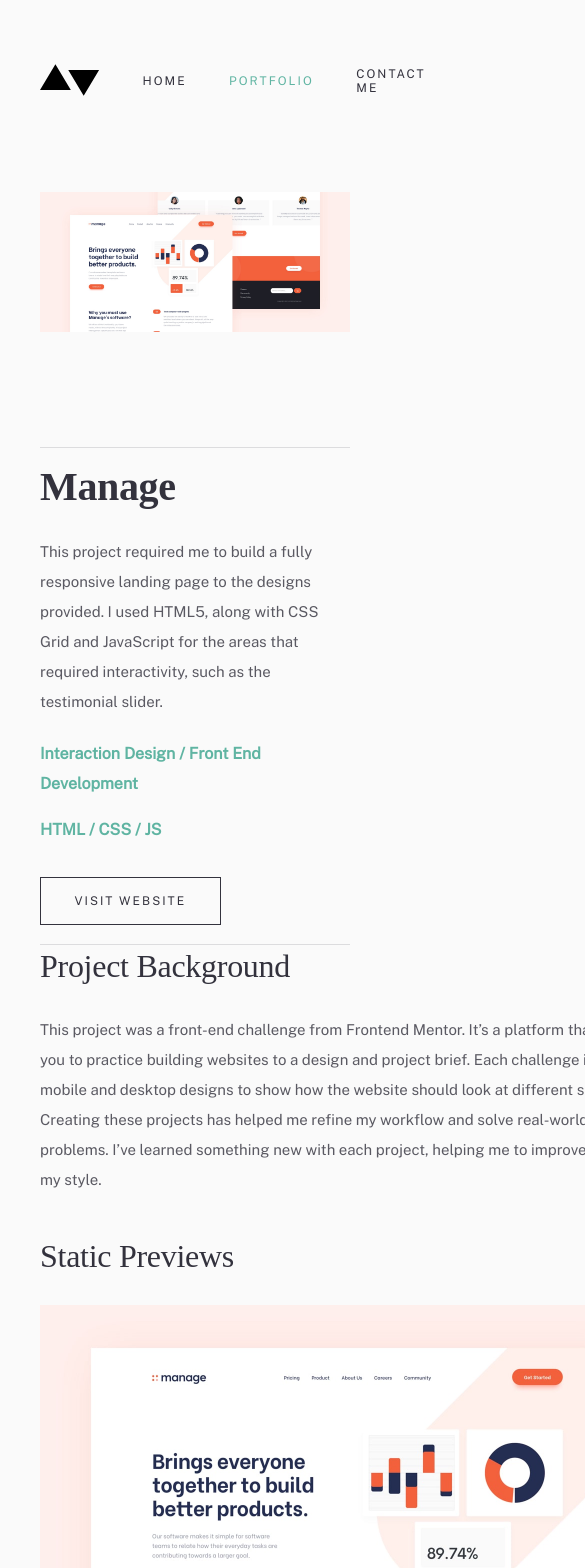
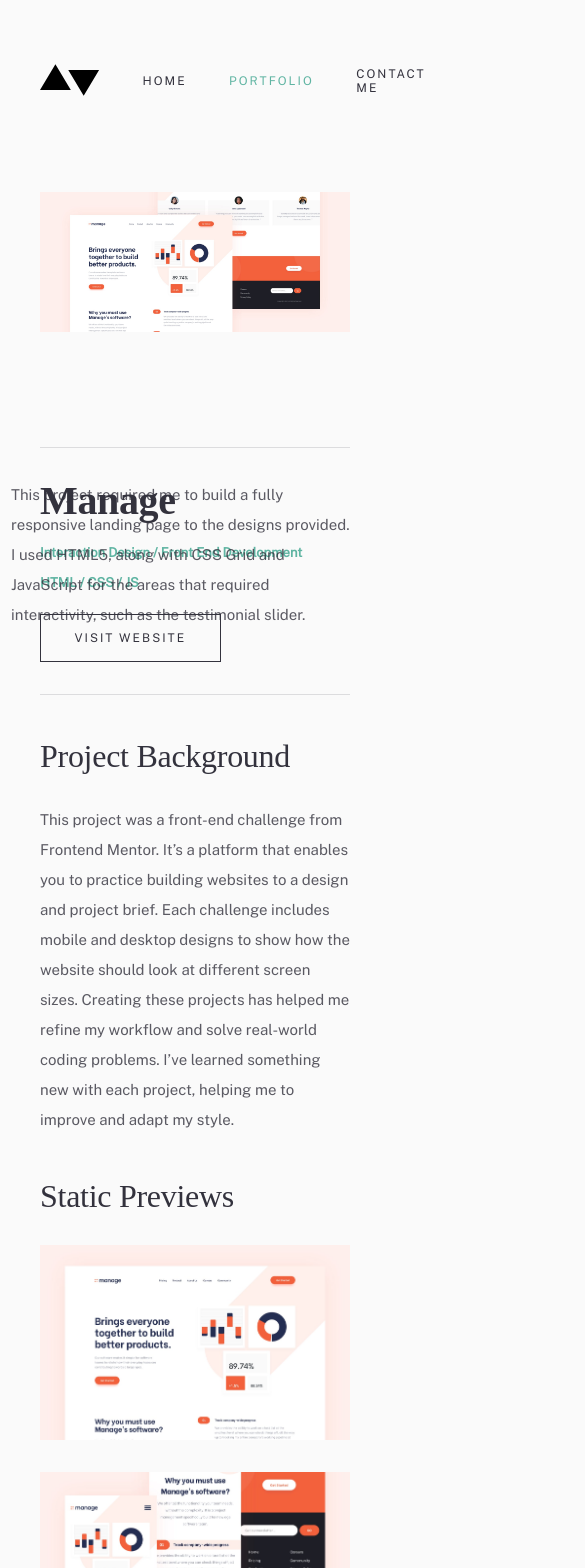
Before and after one commit to KazikKluz/minimalist-portfolio, a Next.js app: page /portfolio/1 in a window 390 px wide. Shown: the top 1568 px of the page, 585 px wide, since content can reach past the window. Built offline with nearby package versions, Linux system fonts and the light colour scheme; a web font is replaced by a local one.

Commit message:
tablet media queries for detail page done

```diff
--- a/components/button-secondary/button-secondary.component.tsx
+++ b/components/button-secondary/button-secondary.component.tsx
@@ -18,6 +18,7 @@ const ButtonSecondary = ({
   href,
 }: Props) => {
   return (
+    <>
       <a
         href={href}
         className={`${styles.btn} ${dark ? styles.dark : ''} ${
@@ -27,6 +28,7 @@ const ButtonSecondary = ({
       >
         {children}
       </a>
+    </>
   );
 };
 
--- a/components/paginator/paginator.module.scss
+++ b/components/paginator/paginator.module.scss
@@ -5,6 +5,10 @@
   border-bottom: 1px solid rgba(#33323d, 0.15);
   margin-top: 6.4rem;
   color: var(--color-greyish-dark-blue);
+
+  @media screen and (max-width: 868px) {
+    margin-top: 8rem;
+  }
 
   & > * {
     width: 50%;
--- a/pages/portfolio/detail.module.scss
+++ b/pages/portfolio/detail.module.scss
@@ -34,6 +34,26 @@
   border-bottom: 1px solid rgba(#33323d, 0.15);
   color: var(--color-greyish-dark-blue);
 
+  @media screen and (max-width: 868px) {
+    margin-right: 0;
+    height: 24.8rem;
+    flex-wrap: wrap;
+    max-width: 68.9rem;
+    padding: 3.2rem 0;
+    justify-content: flex-start;
+    margin-bottom: 4rem;
+
+    p {
+      position: absolute;
+      width: 33.9rem;
+      right: 4rem;
+    }
+
+    a {
+      margin-top: auto;
+    }
+  }
+
   h2 {
     font-family: 'Ibarra Real Nova', serif;
     font-weight: 700;
@@ -41,6 +61,10 @@
     line-height: 4.2rem;
     letter-spacing: -0.357px;
     margin-bottom: 2.9rem;
+
+    @media screen and (max-width: 868px) {
+      margin-bottom: 1.6rem;
+    }
   }
 
   h4 {
@@ -53,6 +77,14 @@
 
     &:last-of-type {
       margin-bottom: 3.2rem;
+      @media screen and (max-width: 868px) {
+        margin-bottom: 0;
+      }
+    }
+
+    @media screen and (max-width: 868px) {
+      margin-bottom: 0;
+      font-size: 1.3rem;
     }
   }
 
@@ -66,11 +98,15 @@
 }
 
 .preview {
-  width: 63.5rem;
+  max-width: 63.5rem;
   height: auto;
   display: flex;
   flex-direction: column;
   color: var(--color-greyish-dark-blue);
+
+  @media screen and (max-width: 868px) {
+    max-width: 68.9rem;
+  }
 
   p {
     font-family: 'Public Sans', serif;
```
Lines whose indentation alone changed are shown as unchanged.
